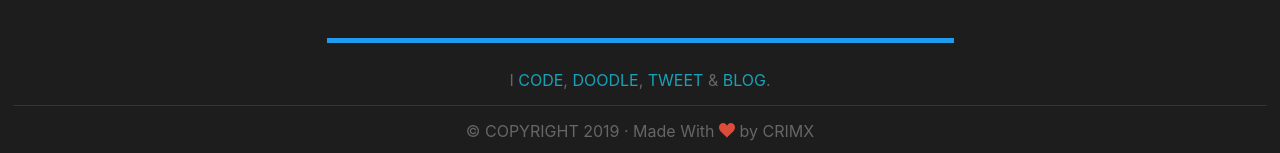
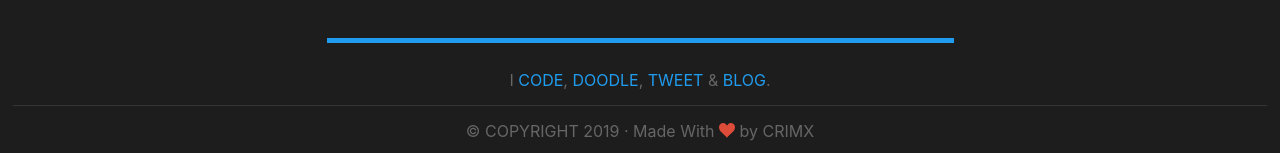
Before and after one commit to crimx/saladict.crimx.com, a Nuxt app: page / in a window 1280 px wide. Shown: the part 5411-5564 px from the top of the page. Built offline with nearby package versions, Linux system fonts and the light colour scheme.

Commit message:
fix footer link color

```diff
--- a/components/sections/Footer.vue
+++ b/components/sections/Footer.vue
@@ -3,28 +3,28 @@
     <div class="site-description">
       I
       <a
-        class="text-info"
+        class="site-footer-link"
         href="https://github.com/crimx"
         target="_blank"
         rel="nofollow noreferrer noopener"
         >code</a
       >,
       <a
-        class="text-info"
+        class="site-footer-link"
         href="https://codepen.io/straybugs"
         target="_blank"
         rel="nofollow noreferrer noopener"
         >doodle</a
       >,
       <a
-        class="text-info"
+        class="site-footer-link"
         href="https://twitter.com/straybugs"
         target="_blank"
         rel="nofollow noreferrer noopener"
         >tweet</a
       >
       &amp;
-      <a class="text-info" href="https://blog.crimx.com">blog</a>.
+      <a class="site-footer-link" href="https://blog.crimx.com">blog</a>.
     </div>
     <div class="copyright">
       © COPYRIGHT 2019 · Made With
@@ -51,6 +51,10 @@
   padding: 13px 13px;
   color: #666;
   padding-top: 40px;
+}
+
+.site-footer-link {
+  color: #209cee;
 }
 
 .site-description {
```
